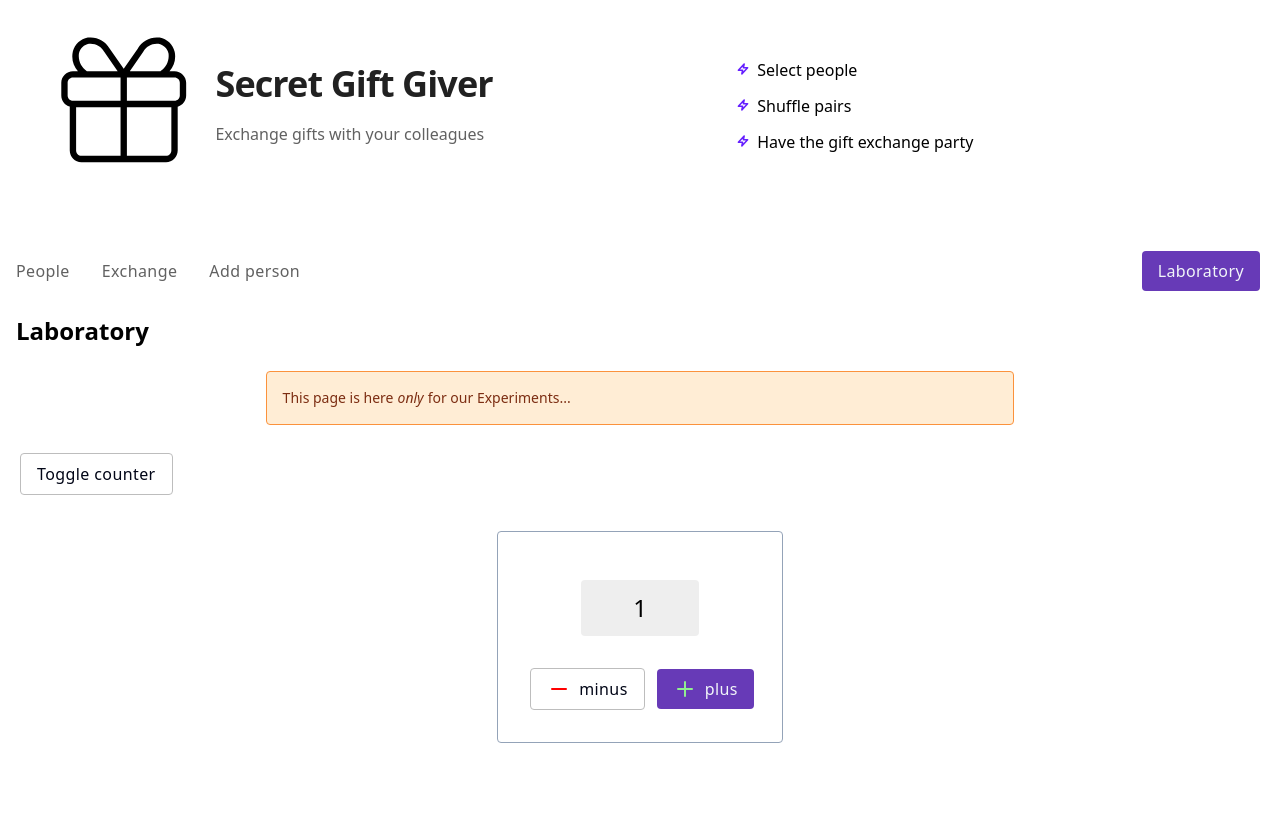
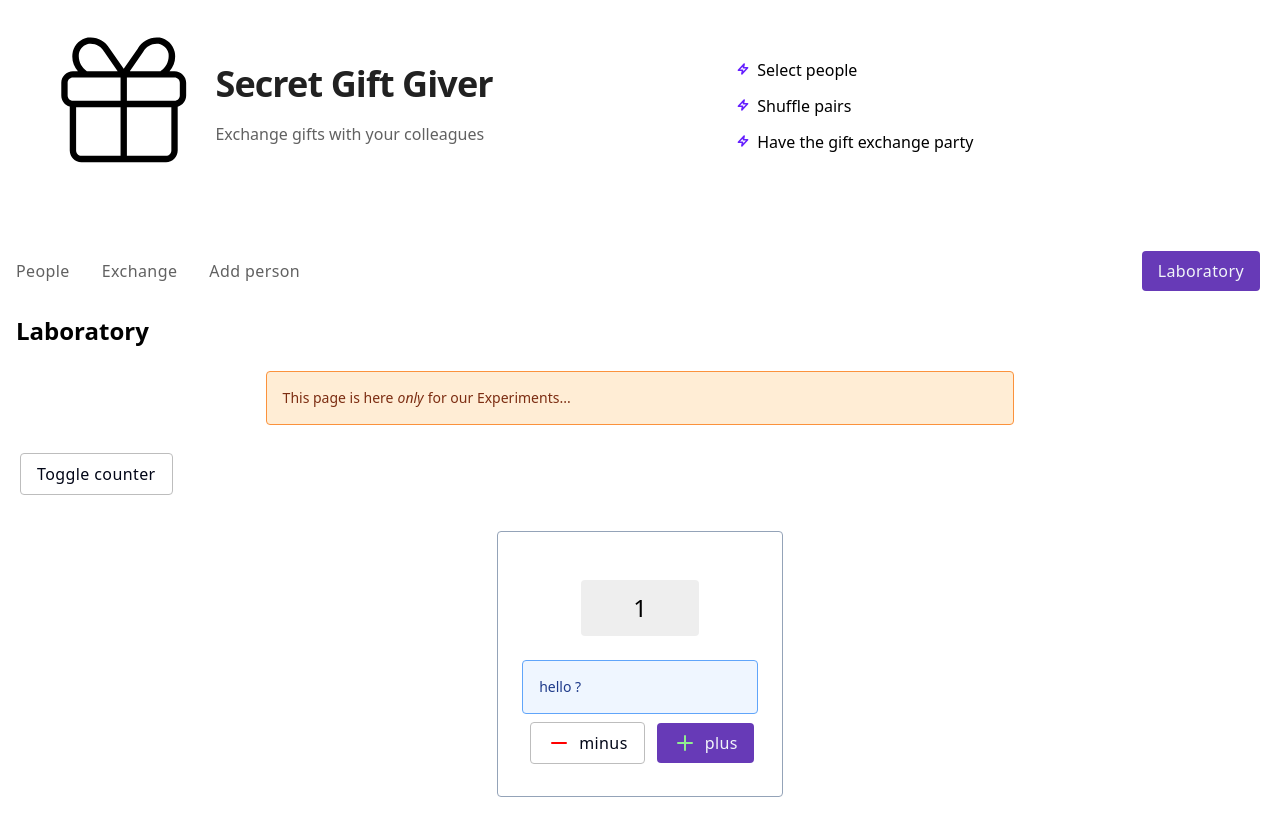
Before and after one commit to michaljabi/eduwebpl-react-hooks, a React (Vite) app: page /lab in a window 1280 px wide. Shown: the top 836 px of the page. Before the commit the page ends 800 px from the top, so only its background shows below. Built offline with nearby package versions, Linux system fonts and the light colour scheme.

Commit message:
lesson11(peopleService, Counter): useEffect memory leak, wrong dependency problems.

```diff
--- a/src/components/lab/Counter.jsx
+++ b/src/components/lab/Counter.jsx
@@ -5,10 +5,13 @@ import { Notification } from "../ui/Notification.jsx"
 
 export function Counter() {
   const [count, setCount] = useState(1)
-  const [message, setMessage] = useState("")
+  const [message, setMessage] = useState("hello ")
 
   const isToHigh = count >= 5
 
+  const sayHello = () => {
+    setMessage((m) => m + "?")
+  }
   // TASK:
   // level 3: Approaching to the monster...
   // level 5: You are close...
@@ -23,14 +26,15 @@ export function Counter() {
       setMessage("Approaching to the monster...")
     }
     if (count === 5) {
-      setMessage("You are close...")
+      setMessage((m) => m + ", You are close...")
     }
     if (count === 6) {
-      setMessage("Danger ahead...")
+      setMessage((m) => m + ", Danger ahead...")
     }
     if (count === 7) {
-      setMessage("You get caught 🧌!")
+      setMessage((m) => m + ", You get caught 🧌!")
     }
+    sayHello()
   }, [count])
 
   return (
--- a/src/pages/PeoplePage.jsx
+++ b/src/pages/PeoplePage.jsx
@@ -43,11 +43,13 @@ export function PeoplePage({ noOutlet = false }) {
   }
 
   useEffect(() => {
+    const controller = new AbortController()
+
     ;(async () => {
       setErrorMessage("")
       setIsLoading(true)
       try {
-        const { data } = await peopleService.getPeople()
+        const { data } = await peopleService.getPeople(controller.signal)
         setPeople(data)
       } catch (e) {
         console.error(e)
@@ -57,6 +59,10 @@ export function PeoplePage({ noOutlet = false }) {
         setIsLoading(false)
       }
     })()
+
+    return () => {
+      controller.abort()
+    }
   }, [])
 
   const filteredPeople = people.filter(({ name }) =>
--- a/src/services/peopleService.js
+++ b/src/services/peopleService.js
@@ -5,10 +5,10 @@ const axiosInstance = axios.create({
 })
 
 export const peopleService = {
-  getPeople() {
-    return axiosInstance.get("/people")
+  getPeople(signal) {
+    return axiosInstance.get("/people", { signal })
   },
-  addPerson({ name, email }) {
-    return axiosInstance.post("/people", { name, email })
+  addPerson({ name, email }, signal) {
+    return axiosInstance.post("/people", { name, email }, { signal })
   },
 }
```
